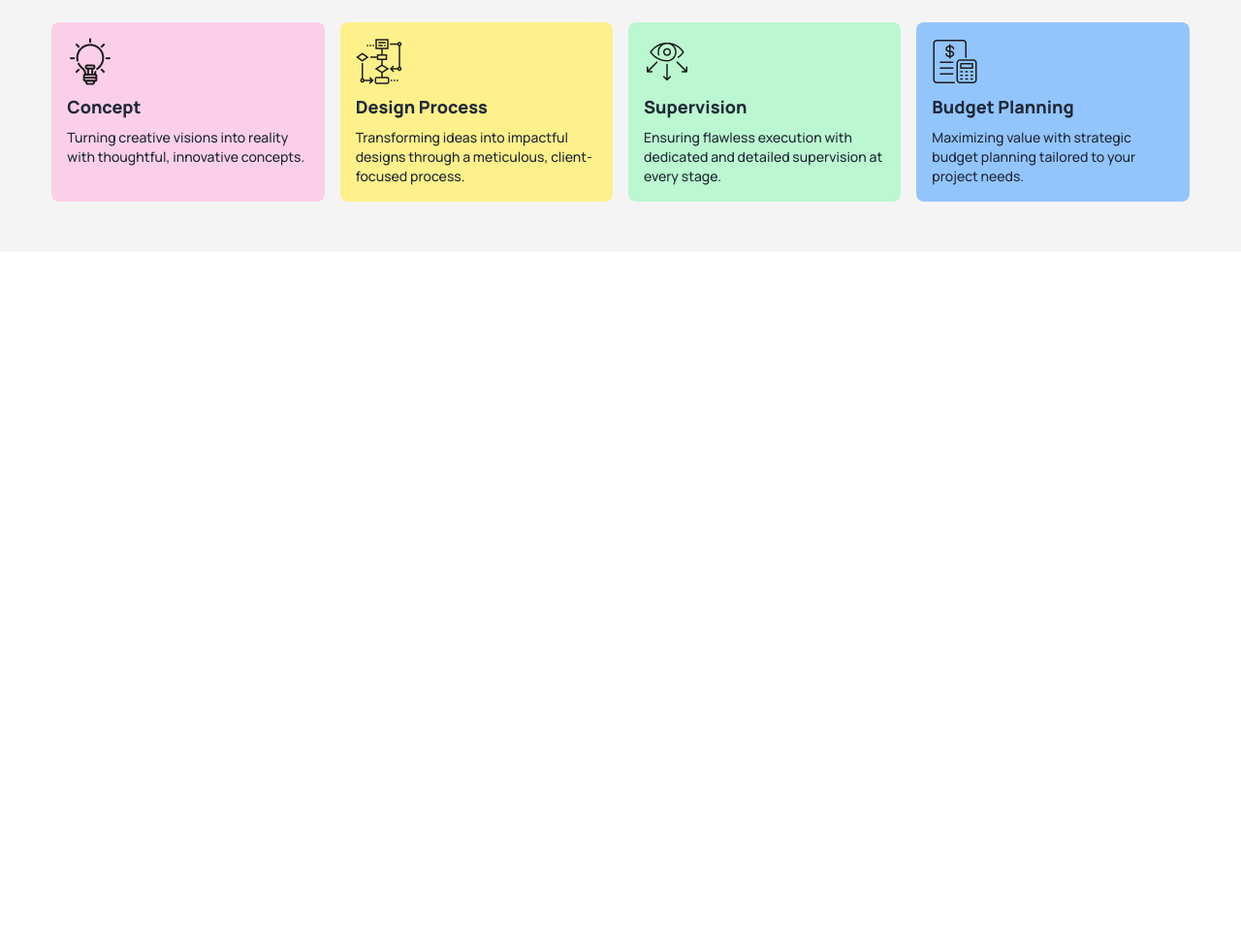
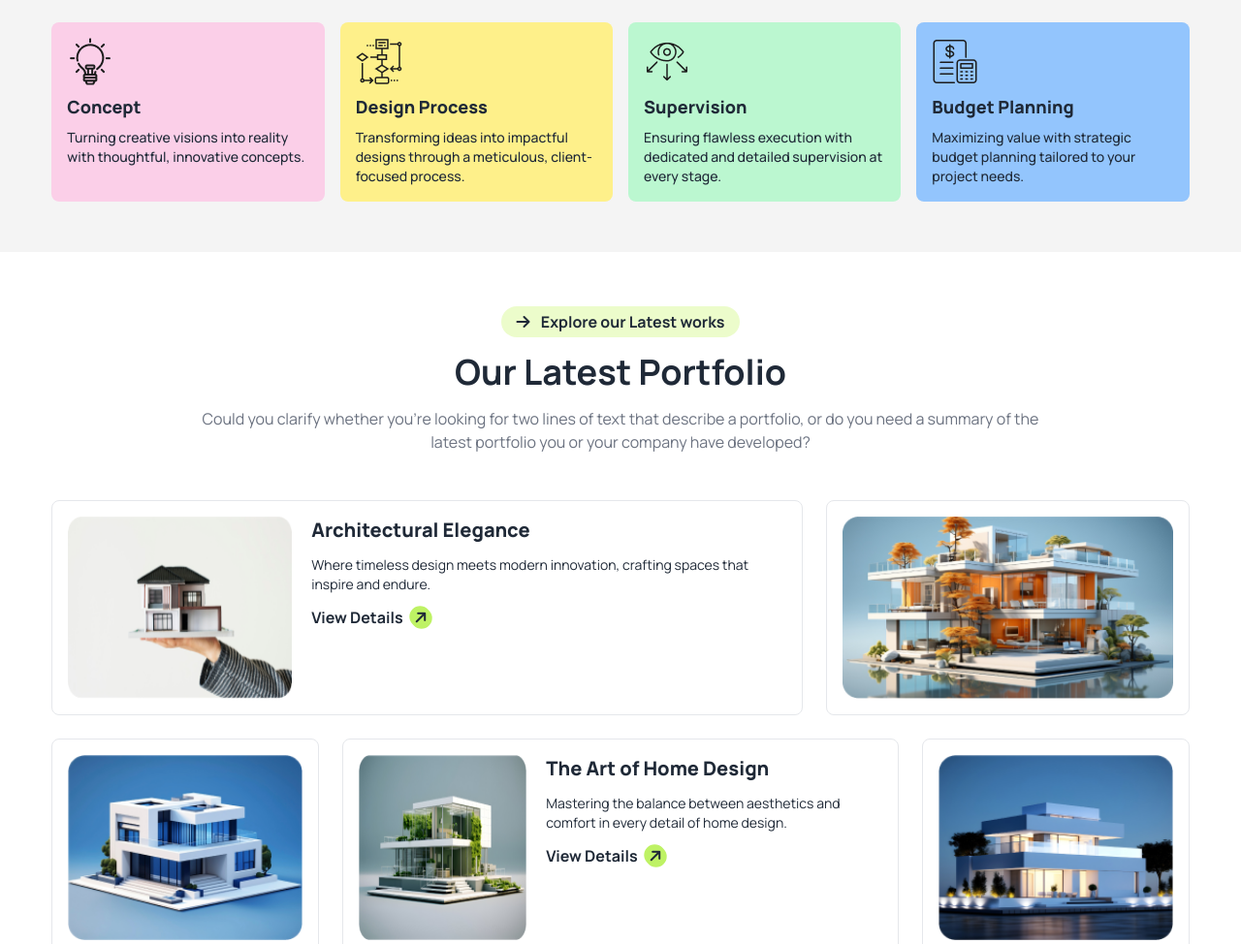
Before and after one commit to AminUddinOnim/Assignment-03, a plain HTML site: page index.html in a window 1280 px wide. Shown: the part 1826-2800 px from the top of the page at 97% size. Before the commit the page ends 2126 px from the top, so only its background shows below. Drawn offline with nearby package versions, Linux system fonts and the light colour scheme.

Commit message:
added 'our latest portfolio' section

```diff
--- a/index.html
+++ b/index.html
@@ -152,7 +152,7 @@
 
     <main>
       <!-- about us section -->
-      <div class="bg-aboutUs mt-24 mb-10 py-14 lg:py-8">
+      <div class="bg-aboutUs mt-24 py-14 lg:py-8">
         <!-- about us section -->
         <section class="w-11/12 mx-auto">
           <!-- Vector image-->
@@ -174,7 +174,7 @@
                 <h1 class="text-textColor font-extrabold text-2xl lg:text-4xl ">
                 We design thoughtful, liveable spaces
               </h1>
-              <p class="font-medium text-gray-500 text-sm">
+              <p class="font-medium text-gray-500 text-sm/6">
                 Creating thoughtful, livable spaces that blend functionality with beauty. Every detail is designed to enhance your daily life.
               </p>
                </div>
@@ -224,7 +224,7 @@
                  <!-- works process text container -->
                  <div class="lg:w-9/12 mx-auto text-center">
                   <h1 class="font-bold text-2xl md:text-3xl lg:text-4xl my-4">Our Works Process</h1>
-                  <p class="text-sm md:text-base text-gray-500">Guiding you through a seamless design process, from concept to completion. Every step is crafted with precision and care. We handle every detail with expertise.</p>
+                  <p class="text-sm/6 md:text-base text-gray-500">Guiding you through a seamless design process, from concept to completion. Every step is crafted with precision and care. We handle every detail with expertise.</p>
                  </div>
                  <!-- card section -->
                   <div class="grid grid-cols-1 md:grid-cols-2 lg:grid-cols-4 gap-4 mt-10">
@@ -256,6 +256,74 @@
          </section>
       </div>
 
+      <!-- Our Latest Portfolio  -->
+      <section class="bg-aboutUs lg:bg-white pt-14">
+        <div class="w-11/12 mx-auto">
+          <!-- Explore our Latest works capsule -->
+                 <div class="flex justify-center">
+                   <div class="bg-lime-100 py-1 px-4 rounded-full text-center inline-block">
+                     <i class="fa-solid fa-arrow-right mr-2"></i> <span class="font-bold">Explore our Latest works</span>
+                   </div>
+                 </div>
+                 <div class="lg:w-9/12 mx-auto text-center">
+                  <h1 class="font-bold text-2xl md:text-3xl lg:text-4xl my-4">Our Latest Portfolio</h1>
+                  <p class="text-sm/6 md:text-base text-gray-500">Could you clarify whether you're looking for two lines of text that describe a portfolio, or do you need a summary of the latest portfolio you or your company have developed?</p>
+                 </div>
+                 <!-- layout - 1 -->
+                  <div class="grid-parent grid grid-cols-1 lg:grid-cols-3 gap-6 mt-12">
+                    <!-- card - 1 -->
+                    <div class="bg-white border rounded-lg lg:col-span-2 flex flex-col md:flex-row gap-5 p-4 justify-center">
+                      <div>
+                        <img class="w-full h-full" src="assets/img1.png" alt="">
+                      </div>
+                      <!-- text -->
+                       <div>
+                        <h4 class="font-extrabold text-xl">Architectural Elegance</h4>
+                        <p class="text-sm my-3">Where timeless design meets modern innovation, crafting spaces that inspire and endure.</p>
+                        <button class="font-bold">View Details <i class="fa-solid fa-arrow-right ml-1 bg-lime-300 -rotate-45 p-1 rounded-full "></i> </button>
+                       </div>
+                    </div>
+                    <!-- card - 2 -->
+                     <div class="flex flex-col md:flex-row gap-6">
+                      <div class="flex-1 bg-white border rounded-lg p-4">
+                        <img class="w-full h-full" src="assets/img2.png" alt="">
+                      </div>
+                      <div class="flex-1 lg:hidden bg-white border rounded-lg p-4">
+                        <img class="w-full" src="assets/img5.png" alt="">
+                      </div>
+                     </div>
+                  </div>
+                  <!-- layout - 2 -->
+                  <div class="parent grid grid-cols-1 lg:grid-cols-4 gap-6 mt-6">
+                    <!-- card - 3 -->
+                    <div class="bg-white border rounded-lg p-4 lg:block hidden">
+                      <img class="w-full" src="assets/img3.png" alt="">
+                    </div>
+                    <!-- card - 4 -->
+                    <div class="bg-white border rounded-lg lg:col-span-2 flex flex-col md:flex-row gap-5 p-4 justify-center md:order-1 lg:order-1">
+                      <div>
+                        <img class="w-full h-full" src="assets/img4.png" alt="">
+                      </div>
+                      <!-- text -->
+                       <div>
+                        <h4 class="font-extrabold text-xl">The Art of Home Design</h4>
+                        <p class="text-sm my-3">Mastering the balance between aesthetics and comfort in every detail of home design.</p>
+                        <button class="font-bold">View Details <i class="fa-solid fa-arrow-right ml-1 bg-lime-300 -rotate-45 p-1 rounded-full "></i> </button>
+                       </div>
+                    </div>
+                    <!-- card - 5 -->
+                    <div class="parent flex flex-col-reverse md:flex-row-reverse gap-6 md:order-2 lg:order-2">
+                      <div class="flex-1 bg-white border rounded-lg p-4 ">
+                        <img class="w-full h-full" src="assets/img5.png" alt="">
+                      </div>
+                      <div class="flex-1 lg:hidden bg-white border rounded-lg p-4">
+                        <img class="w-full" src="assets/img3.png" alt="">
+                      </div>
+
+                     </div>
+                  </div>
+        </div>
+      </section>
 
 
     </main>
```
